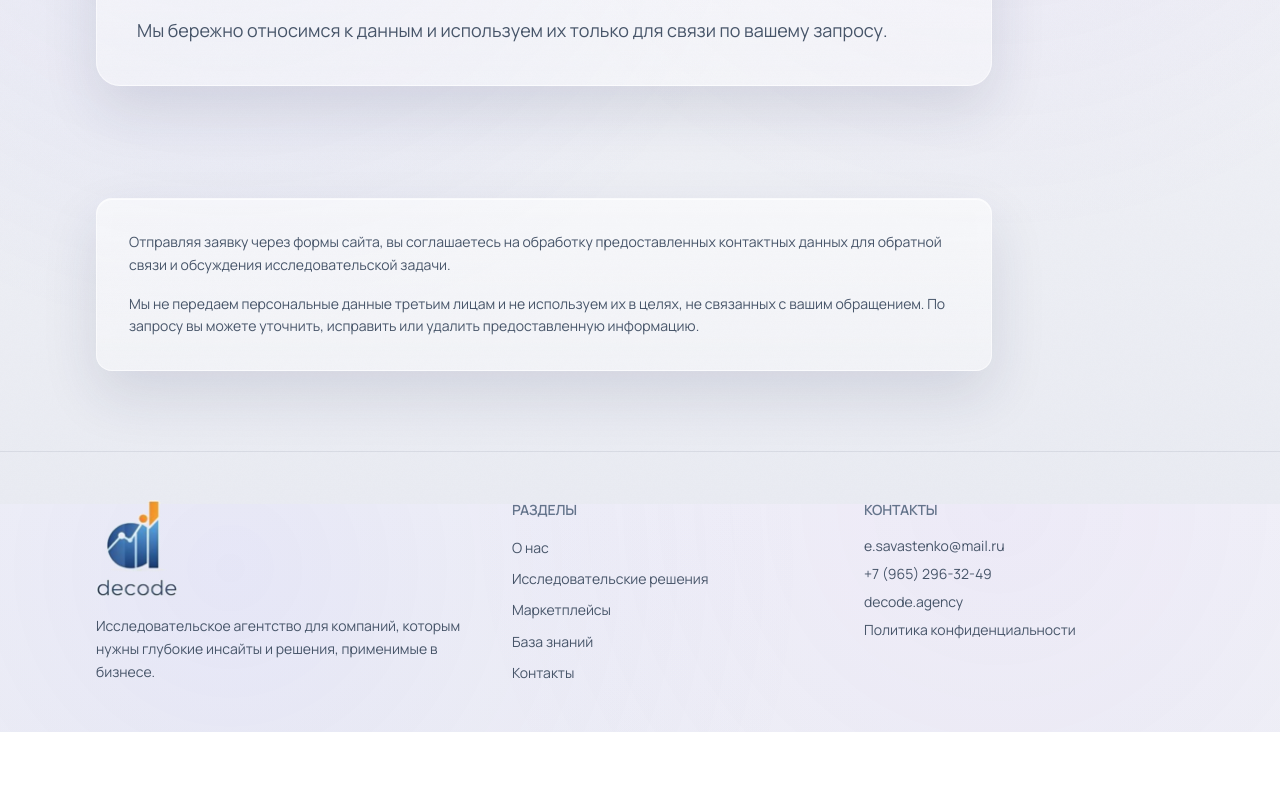
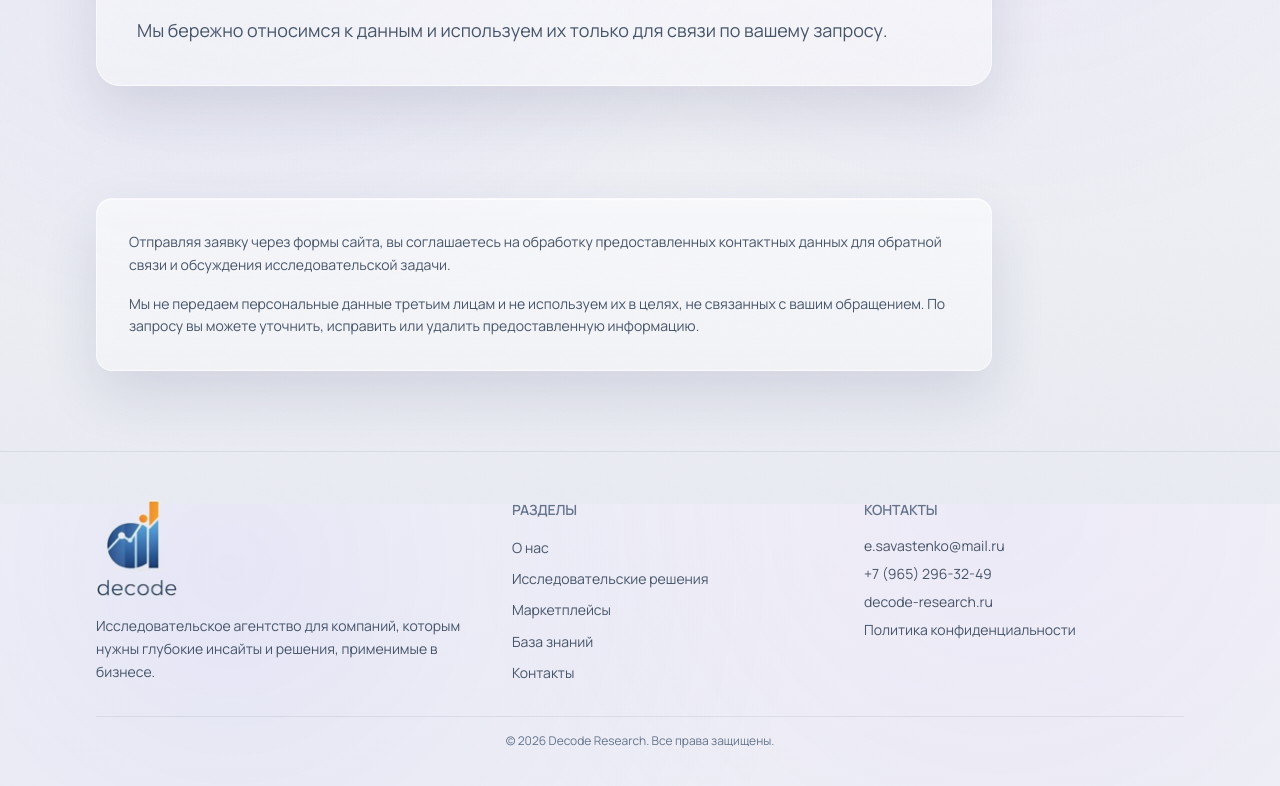
Before and after one commit to mmx369/katy_landing, a Next.js app: page /privacy in a window 1280 px wide. Shown: the part 296-1082 px from the top of the page. Before the commit the page ends 1028 px from the top, so only its background shows below. Built offline with nearby package versions, Linux system fonts and the light colour scheme; no server answers.

Commit message:
feat: unify contact forms and update footer/SEO links

```diff
--- a/src/components/layout/footer.tsx
+++ b/src/components/layout/footer.tsx
@@ -7,6 +7,10 @@ import { navigationItems } from "@/data/navigation";
 
 export function Footer() {
   const phoneHref = `tel:${contactInfo.phone.replace(/\D/g, "")}`;
+  const websiteHref = contactInfo.website.startsWith("http")
+    ? contactInfo.website
+    : `https://${contactInfo.website}`;
+  const currentYear = new Date().getFullYear();
 
   return (
     <footer className="mt-auto border-t border-[var(--color-border)] py-12">
@@ -55,7 +59,7 @@ export function Footer() {
               </li>
               <li>
                 <a
-                  href={`https://${contactInfo.website}`}
+                  href={websiteHref}
                   className="hover:text-[var(--color-midnight)]"
                 >
                   {contactInfo.website}
@@ -69,6 +73,9 @@ export function Footer() {
             </ul>
           </div>
         </div>
+        <div className="mt-8 border-t border-[var(--color-border)] pt-4 text-center text-xs text-[var(--color-muted)]">
+          <p>{`© ${currentYear} Decode Research. Все права защищены.`}</p>
+        </div>
       </SectionContainer>
     </footer>
   );
--- a/src/data/contact.ts
+++ b/src/data/contact.ts
@@ -1,7 +1,7 @@
 export const contactInfo = {
   email: "e.savastenko@mail.ru",
   phone: "+7 (965) 296-32-49",
-  website: "decode.agency",
+  website: "decode-research.ru",
   responseTime: "Обычно отвечаем в течение одного рабочего дня.",
 };
 
--- a/src/lib/seo.ts
+++ b/src/lib/seo.ts
@@ -1,6 +1,7 @@
 import type { Metadata } from "next";
 
-export const siteUrl = process.env.NEXT_PUBLIC_SITE_URL?.trim() || null;
+const DEFAULT_SITE_URL = "https://decode-research.ru";
+export const siteUrl = process.env.NEXT_PUBLIC_SITE_URL?.trim() || DEFAULT_SITE_URL;
 const metadataBase = siteUrl ? new URL(siteUrl) : undefined;
 
 interface PageMetadataProps {
```
